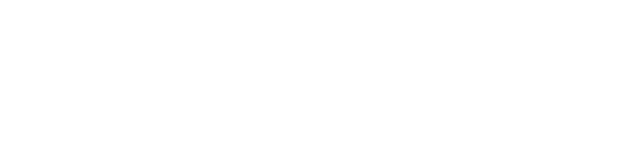
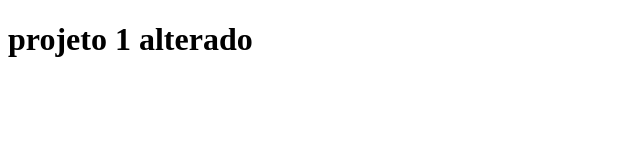
Before and after one commit to Dayana2023/projeto-1, a plain HTML site: page index.html in a window 1280 px wide. Shown: the whole page, without its empty margins (0-640 px from the left). Drawn offline with Linux system fonts and the light colour scheme.

Commit message:
foi alterado

```diff
--- a/index.html
+++ b/index.html
@@ -7,6 +7,6 @@
     <title>Document</title>
 </head>
 <body>
-
+<h1>projeto 1 alterado</h1>
 </body>
 </html>
```
